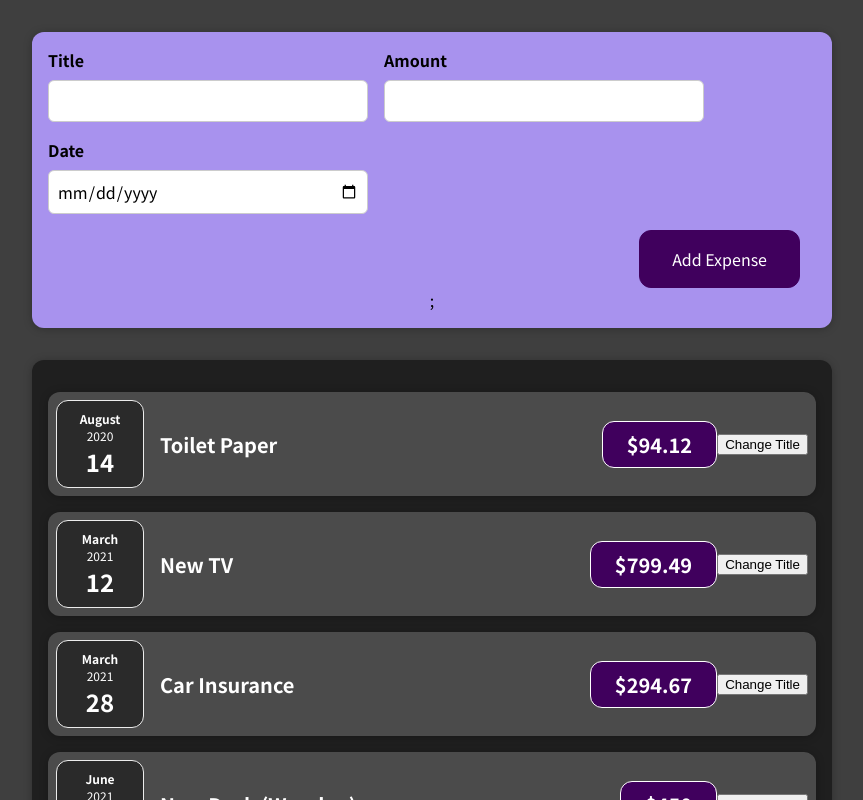
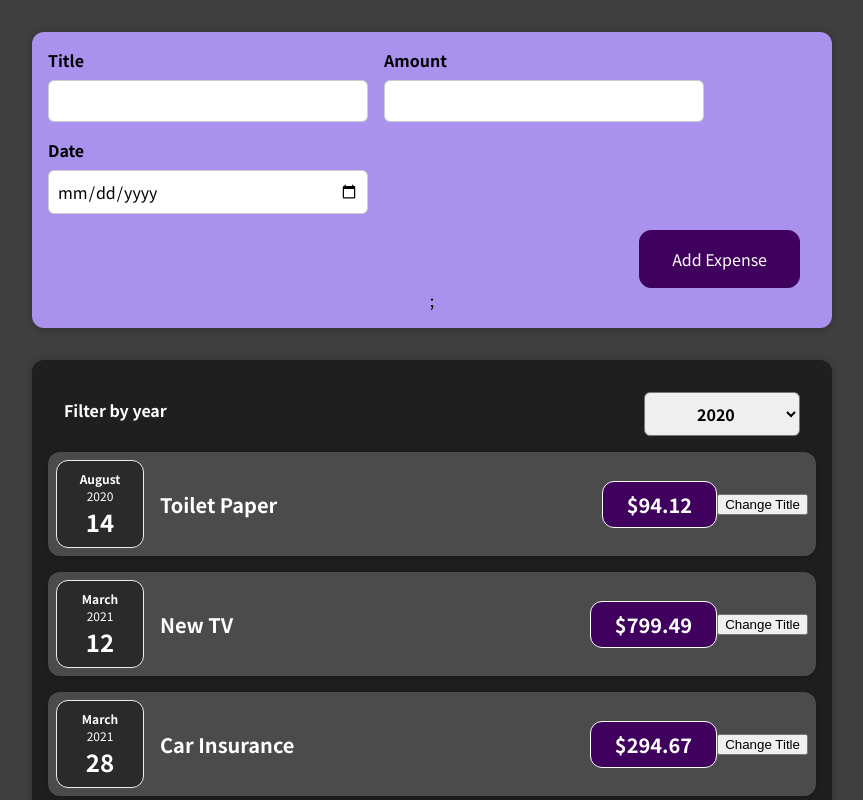
Before and after one commit to Max7133/react-state-and-working-with-events, a React (Create React App) app: page / in a window 1280 px wide. Shown: the top 800 px of the page, without its empty margins (208-1071 px from the left). Built offline with nearby package versions, Linux system fonts and the light colour scheme.

Commit message:
added ExpensesFilter component

```diff
--- a/src/components/Expenses/Expenses.js
+++ b/src/components/Expenses/Expenses.js
@@ -1,12 +1,24 @@
-import React from "react";
+import React, { useState } from "react";
 import "./Expenses.css";
 import ExpenseItem from "./ExpenseItem";
 import Card from "../UI/Card";
+import ExpensesFilter from "./ExpensesFilter";
 //../UI/Card" because I need to get out of expenses folder to the componets, and go to UI folder
 const Expenses = (props) => {
+  const [filteredYear, setFilteredYear] = useState("2020");
+
   // function Expenses(props) {
+
+  const filterChangeHandler = (selectedYear) => {
+    setFilteredYear(selectedYear);
+  };
   return (
+    <div>
       <Card className="expenses">
+        <ExpensesFilter
+          selected={filteredYear}
+          onChangeFilter={filterChangeHandler}
+        />
         <ExpenseItem
           title={props.expensesprop[0].title}
           amount={props.expensesprop[0].amount}
@@ -28,6 +40,7 @@
           date={props.expensesprop[3].date}
         />
       </Card>
+    </div>
   );
 };
 
--- /dev/null
+++ b/src/components/Expenses/ExpensesFilter.css
@@ -0,0 +1,24 @@
+.expenses-filter {
+  color: white;
+  padding: 0 1rem;
+}
+
+.expenses-filter__control {
+  display: flex;
+  width: 100%;
+  align-items: center;
+  justify-content: space-between;
+  margin: 1rem 0;
+}
+
+.expenses-filter label {
+  font-weight: bold;
+  margin-bottom: 0.5rem;
+}
+
+.expenses-filter select {
+  font: inherit;
+  padding: 0.5rem 3rem;
+  font-weight: bold;
+  border-radius: 6px;
+}
--- /dev/null
+++ b/src/components/Expenses/ExpensesFilter.js
@@ -0,0 +1,25 @@
+import React from "react";
+
+import "./ExpensesFilter.css";
+
+const ExpensesFilter = (props) => {
+  const dropdownChangeHandler = (event) => {
+    props.onChangeFilter(event.target.value);
+  };
+
+  return (
+    <div className="expenses-filter">
+      <div className="expenses-filter__control">
+        <label>Filter by year</label>
+        <select value={props.selected} onChange={dropdownChangeHandler}>
+          <option value="2022">2022</option>
+          <option value="2021">2021</option>
+          <option value="2020">2020</option>
+          <option value="2019">2019</option>
+        </select>
+      </div>
+    </div>
+  );
+};
+
+export default ExpensesFilter;
```
Lines whose indentation alone changed are shown as unchanged.
